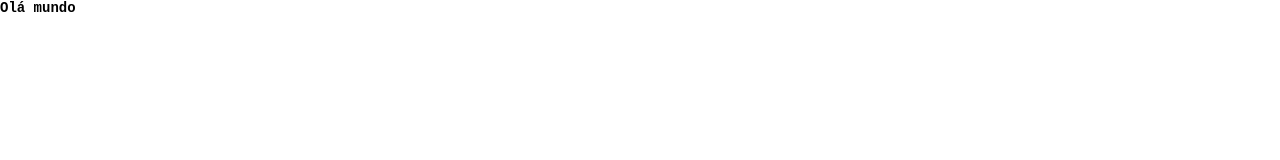
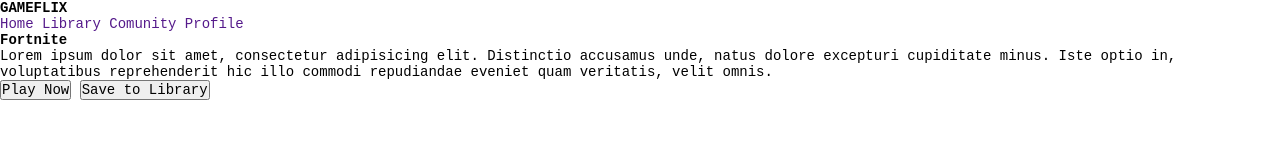
Before and after one commit to megaoy/game_flix_a_netflix_clone, a plain HTML site: page index.html in a window 1280 px wide. Drawn offline with Linux system fonts and the light colour scheme.

Commit message:
added header with base tags and class

```diff
--- a/index.html
+++ b/index.html
@@ -13,7 +13,29 @@
     <title>GameFlix</title>
 </head>
 <body>
-    <h1>Olá mundo</h1>
+    <header>
+        <nav class="wrapper">
+            <h1>GAMEFLIX</h1>
+            <a href="">Home</a>
+            <a href="">Library</a>
+            <a href="">Comunity</a>
+            <a href="">Profile</a>
+        </nav>
+    </header>
+    <main>
+        <section class="cover_game" role="banner">
+            <div class="wrapper cover_game">
+                <h2>Fortnite</h2>
+                <p>Lorem ipsum dolor sit amet, consectetur adipisicing elit. Distinctio accusamus unde, natus dolore excepturi cupiditate minus. Iste optio in, voluptatibus reprehenderit hic illo commodi repudiandae eveniet quam veritatis, velit omnis.</p>
+                <button>
+                    Play Now
+                </button>
+                <button>
+                    Save to Library
+                </button>
+            </div>
+        </section>
+    </main>
 
     <!-- scripst -->
     <!-- site scripts -->
```
